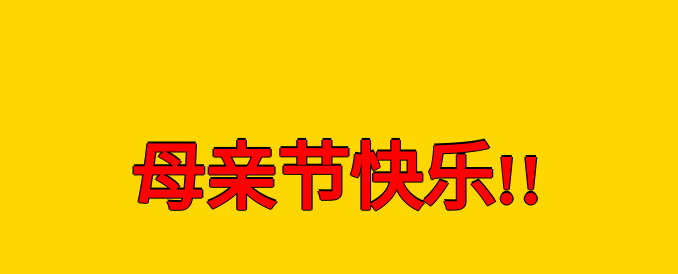
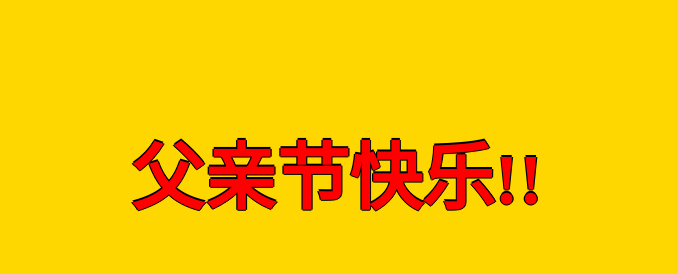
Before and after one commit to 40022808/1314520, a plain HTML site: page index.html in a window 1280 px wide. Shown: the top 274 px of the page, without its empty margins (303-981 px from the left). Drawn offline with Linux system fonts and the light colour scheme.

Commit message:
Update index.html

```diff
--- a/index.html
+++ b/index.html
@@ -3,13 +3,13 @@
 <head>
     <meta charset="UTF-8">
     <meta name="viewport" content="width=device-width, initial-scale=1.0">
-    <title>母亲节快乐!!</title>
+    <title>父亲节快乐!!</title>
     <link rel="stylesheet" href="style.css">
 </head>
 <body>
 
     <div>
-        <h1>母亲节快乐!!</h1>
+        <h1>父亲节快乐!!</h1>
 
         <div class="花">
             <div class="花1"></div>
```
